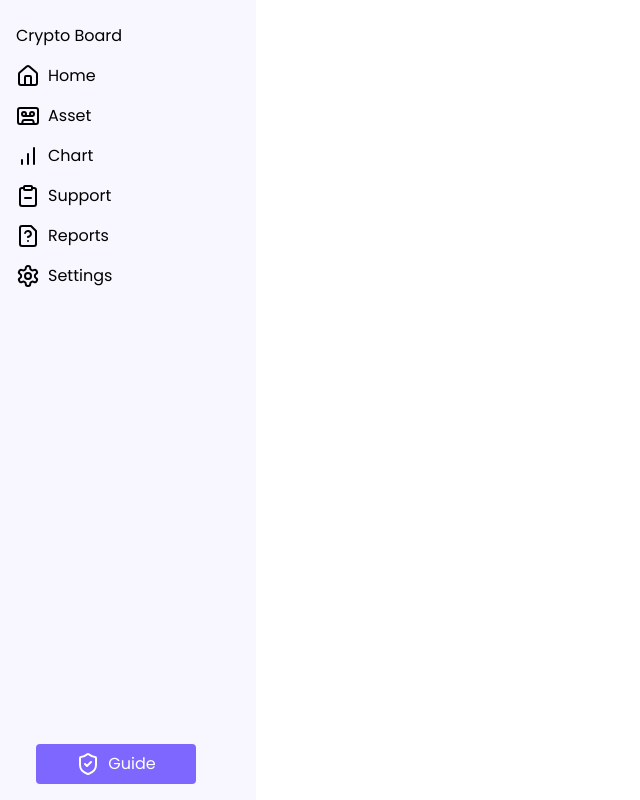
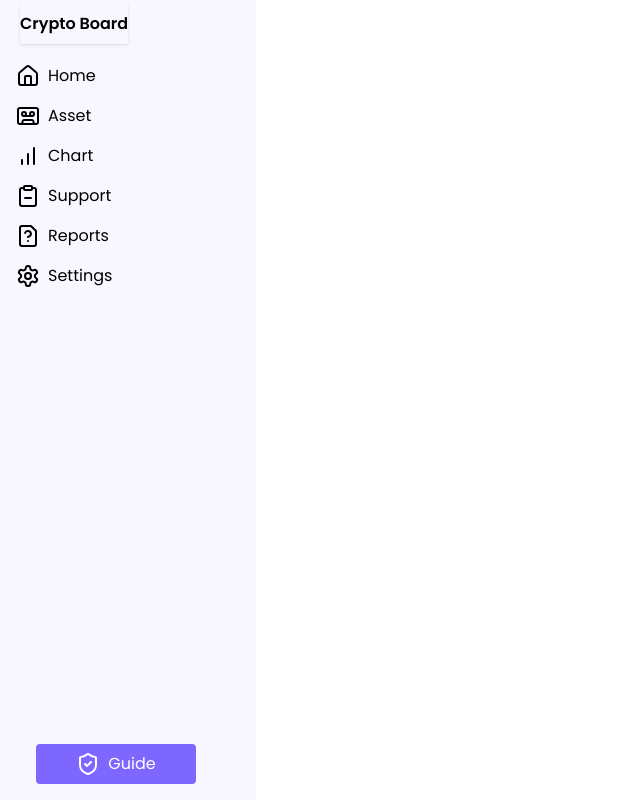
Before and after one commit to Govamarket/Crypto-Board, a React (Create React App) app: page / in a window 1280 px wide. Shown: the whole page, without its empty margins (0-640 px from the left). Built offline with nearby package versions, Linux system fonts and the light colour scheme.

Commit message:
initial commit

```diff
--- a/src/Components/SideBar.js
+++ b/src/Components/SideBar.js
@@ -13,9 +13,14 @@ import {
 
 const SideBar = () => {
   return (
-    <div className="block fixed w-64 h-full bg-[#f8f7ff] text-{#ccc} p-4 leading-10">
-      <Logo />
-      <ul>
+    <div className="block fixed w-64 h-full bg-[#f8f7ff] text-{#ccc} p-4  leading-10">
+      <div className="absolute top-1 left-5 mb-4">
+        {" "}
+        <Link to="/">
+          <Logo />
+        </Link>
+      </div>
+      <ul className="mt-10">
         <li className="">
           <Link to="/" className="flex items-center gap-2">
             <House />
--- a/src/Pages/Logo.js
+++ b/src/Pages/Logo.js
@@ -2,7 +2,7 @@ import React from "react";
 
 const Logo = () => {
   return (
-    <div>
+    <div className="cursor-pointer font-semibold shadow ">
       <h1>Crypto Board</h1>
     </div>
   );
```
